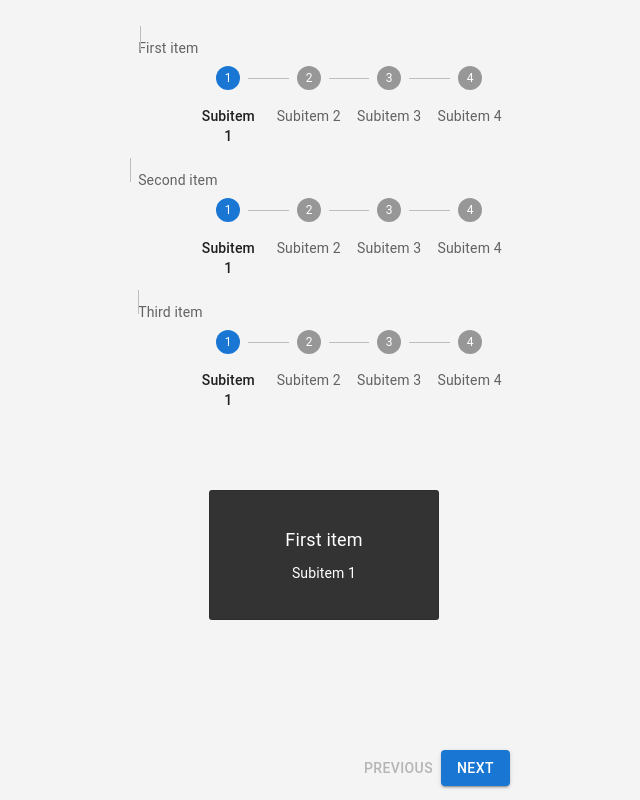
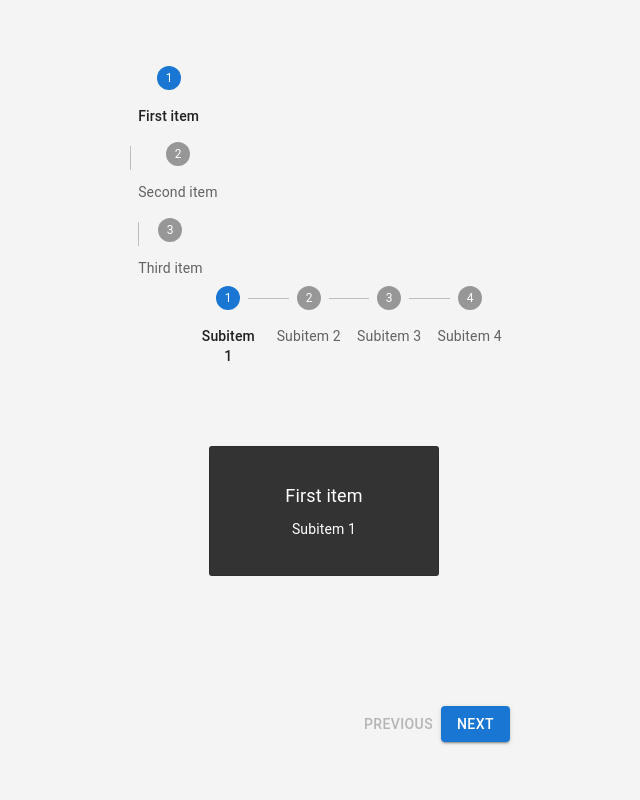
Before and after one commit to leandrofahur/react-sandbox, a React (Vite) app in the folder playground/react-mui-play/: page / in a window 1280 px wide. Shown: the whole page, without its empty margins (316-956 px from the left). Built offline with nearby package versions, Linux system fonts and the light colour scheme.

Commit message:
More cleaning, but not yet displaying the way I want

```diff
--- a/playground/react-mui-play/src/components/MyStepper/OuterStepper/OuterStepper.jsx
+++ b/playground/react-mui-play/src/components/MyStepper/OuterStepper/OuterStepper.jsx
@@ -1,7 +1,7 @@
 import React from "react";
 import PropTypes from "prop-types";
 
-import { Button, Box, Stepper, Step, StepLabel } from "@mui/material";
+import { Box, Stepper, Step, StepLabel } from "@mui/material";
 
 import { useSelector } from "react-redux";
 import InnerStepper from "../InnerStepper/InnerStepper";
@@ -23,20 +23,15 @@ function OuterStepper(props) {
         orientation="vertical"
       >
         {steps.map((step, index) => (
-          <>
-            <Step key={index}>
-              <StepLabel>{step.label}</StepLabel>
-            </Step>
-            <InnerStepper
-              steps={steps[activeOuterStep].innerSteps}
-              activeStep={activeInnerStep}
-            />
-          </>
+          <Step key={index}>
+            <StepLabel>{step.label}</StepLabel>
+          </Step>
         ))}
-        {/* <InnerStepper
+
+        <InnerStepper
           steps={steps[activeOuterStep].innerSteps}
           activeStep={activeInnerStep}
-        /> */}
+        />
       </Stepper>
     </Box>
   );
--- a/playground/react-mui-play/src/components/StepperProgress/StepperProgress.jsx
+++ b/playground/react-mui-play/src/components/StepperProgress/StepperProgress.jsx
@@ -10,7 +10,6 @@ function StepperProgress(props) {
   const { step } = props;
 
   const { activeInnerStep } = useSelector((state) => state.stepper);
-  // console.log(step.innerSteps[activeInnerStep].label);
 
   return (
     <Box className={styles.boxStepStyling}>
```
